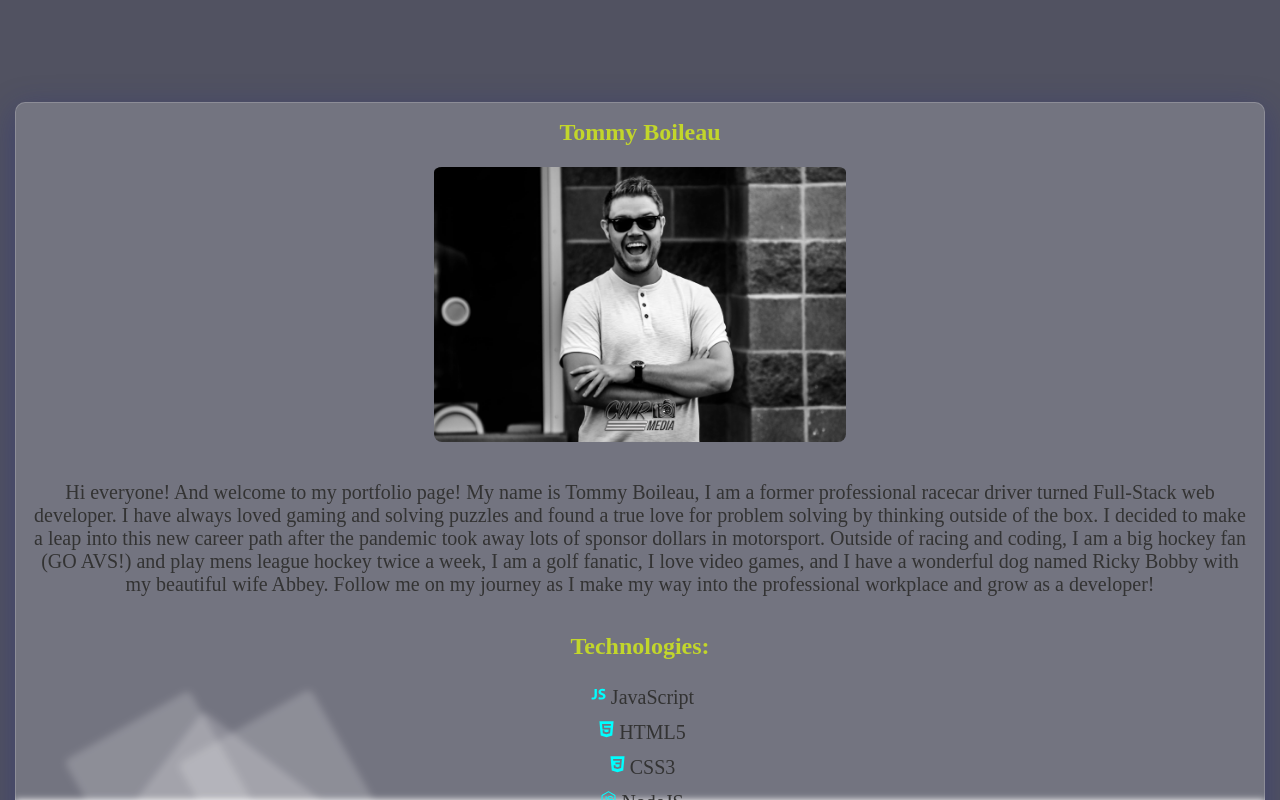
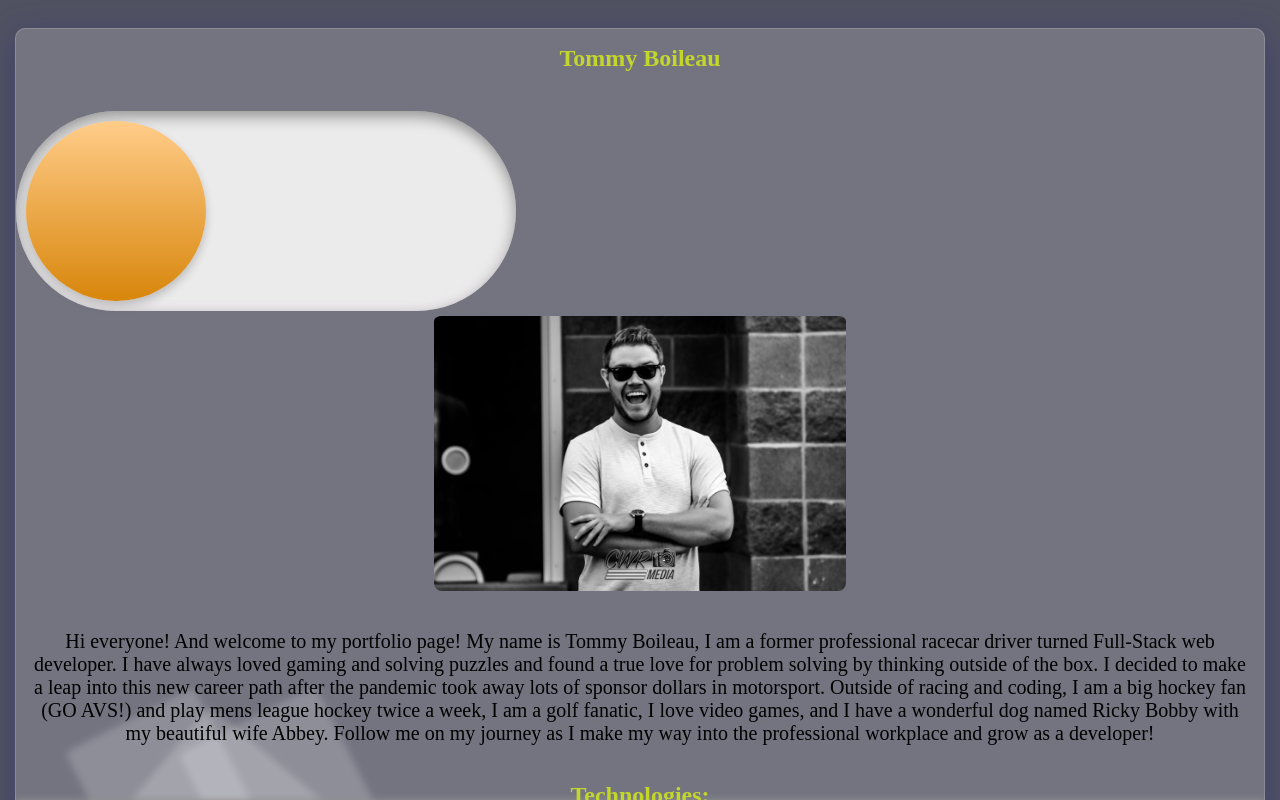
Before and after one commit to TommyBspeed/TommyBspeed.github.io, a React (Create React App) app: page / in a window 1280 px wide. Shown: the top 800 px of the page. Built offline with nearby package versions, Linux system fonts and the light colour scheme.

Commit message:
working on fancy dark mode button

```diff
--- a/src/App.css
+++ b/src/App.css
@@ -108,3 +108,11 @@ a:visited {
   font-size: larger;
   color: rgb(194, 214, 43);
 }
+.dmcontainer {
+  display: flex;
+  justify-content: flex-end;
+  align-items: flex-end;
+}
+.toggle:hover {
+  cursor: pointer;
+}
--- a/src/App.js
+++ b/src/App.js
@@ -1,5 +1,4 @@
 import "./App.css";
-import NavBar from "./Components/NavBar/NavBar";
 import Footer from "./Components/Footer/Footer";
 import { BrowserRouter as Router, Route, Routes } from "react-router-dom";
 import AboutMe from "./Pages/AboutME/AboutMe";
@@ -18,11 +17,13 @@ function App() {
 
   return (
     <Router>
-      <div>
-        <Background />
-      </div>
       <div className="App">
-        <NavBar />
+        <div>
+          <button></button>
+        </div>
+        <div>
+          <Background />
+        </div>
         <Routes>
           <Route path="/" element={<AboutMe />} />
           <Route path="/projects" element={<Projects />} />
--- a/src/Components/DarkMode/DarkMode.css
+++ b/src/Components/DarkMode/DarkMode.css
@@ -1,8 +1,45 @@
-.dark {
-  background-color: #333;
-  color: #fff;
+label {
+  width: 500px;
+  height: 200px;
+  position: relative;
+  display: block;
+  background: #ebebeb;
+  border-radius: 200px;
+  box-shadow: inset 0px 5px 15px rgba(0, 0, 0, 0.4),
+    inset 0px -5px 15px rgba(255, 244, 255, 0.4);
+  cursor: pointer;
 }
-.light {
-  background-color: #fff;
-  color: #333;
+label::after {
+  content: "";
+  width: 180px;
+  height: 180px;
+  position: absolute;
+  top: 10px;
+  left: 10px;
+  background: linear-gradient(180deg, #ffcc89, #d8860b);
+  border-radius: 180px;
+  box-shadow: 0px 5px 10px rgba(0, 0, 0, 0.2);
 }
+input {
+  width: 0;
+  height: 0;
+  visibility: hidden;
+}
+input:checked + label {
+  background: #242424;
+}
+input:checked + label:after {
+  left: 490px;
+  transform: translateX(-100%);
+  background: linear-gradient(180deg, #777, #3a3a3a);
+}
+label,
+label:after {
+  transition: 0.3s;
+}
+label:active:after {
+  width: 260px;
+}
+input:checked + label + .background {
+  background: #242424;
+}
--- /dev/null
+++ b/src/Components/DarkMode/DarkMode.js
@@ -0,0 +1,11 @@
+import React from "react";
+import "./DarkMode.css";
+
+export const DarkMode = () => {
+  return (
+    <div>
+      <input type="checkbox" id="darkmode-toggle" />
+      <label for="darkmode-toggle" />
+    </div>
+  );
+};
--- a/src/Pages/AboutME/AboutMe.css
+++ b/src/Pages/AboutME/AboutMe.css
@@ -277,13 +277,13 @@ button {
   height: 100%;
   background-size: 900px 100%;
 }
-.background-img {
+/* .background-img {
   background-image: url("");
 }
 .foreground-img {
   background-image: url("");
-  width: 50%;
-}
+  width: 50%;} */
+
 .icons {
   width: 25px;
   color: aqua;
--- a/src/Pages/AboutME/AboutMe.js
+++ b/src/Pages/AboutME/AboutMe.js
@@ -12,10 +12,11 @@ import {
 import { SiHandlebarsdotjs, SiExpress } from "react-icons/si";
 import headshot from "./headshot.jpeg";
 import Footer from "../../Components/Footer/Footer";
-import React, { useState, useEffect } from "react";
+import React, { useState } from "react";
 import Projects from "../Projects/Projects";
 import Contact from "../Contact/Contact";
 import Resume from "../Resume/Resume";
+import { DarkMode } from "../../Components/DarkMode/DarkMode";
 
 export default function AboutMe() {
   const [show, setShow] = useState(false);
@@ -27,6 +28,7 @@ export default function AboutMe() {
       <h1 className="blueText" id="nameHeader">
         Tommy Boileau
       </h1>
+      <DarkMode />
       {/*
       Future development, slider image of me in/out of helmet. Need to take pics.
       <div>
```
